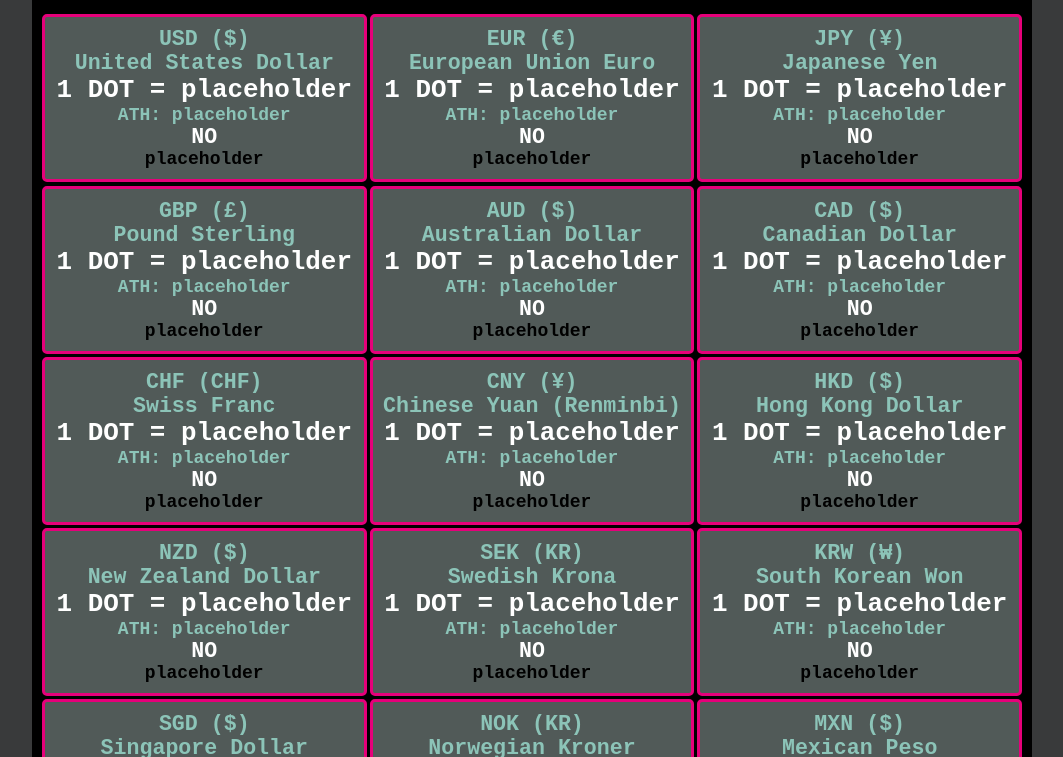
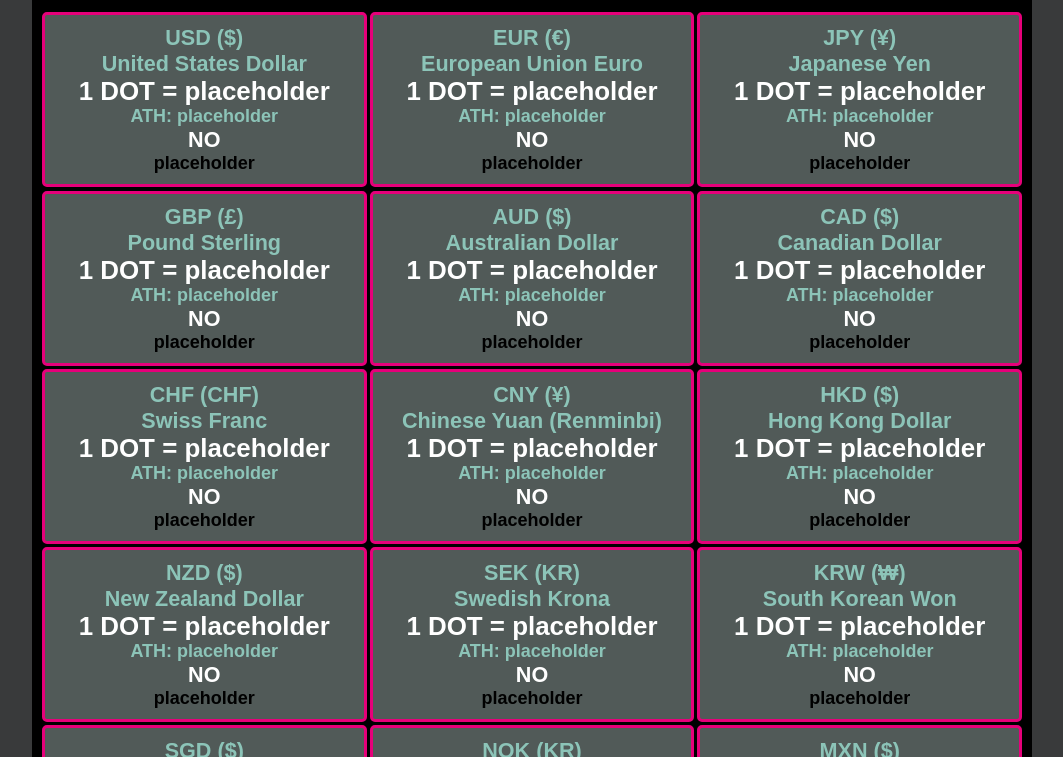
Before and after one commit to JaphyHigg/dotathtrack, a plain HTML site: page index.html in a window 1280 px wide. Shown: the part 124-881 px from the top of the page, without its empty margins (108-1171 px from the left). Drawn offline with Linux system fonts and the light colour scheme; no server answers.

Commit message:
Add files via upload

```diff
--- a/dotath.css
+++ b/dotath.css
@@ -5,7 +5,7 @@ body {
     padding: 10px;
     /* border: 4px double black; */
     background-color: #393a3b;
-    font-family: monospace, sans-serif;
+    font-family: 'Work Sans', sans-serif;
     font-weight: bold;
     font-size: large;
   }
```
